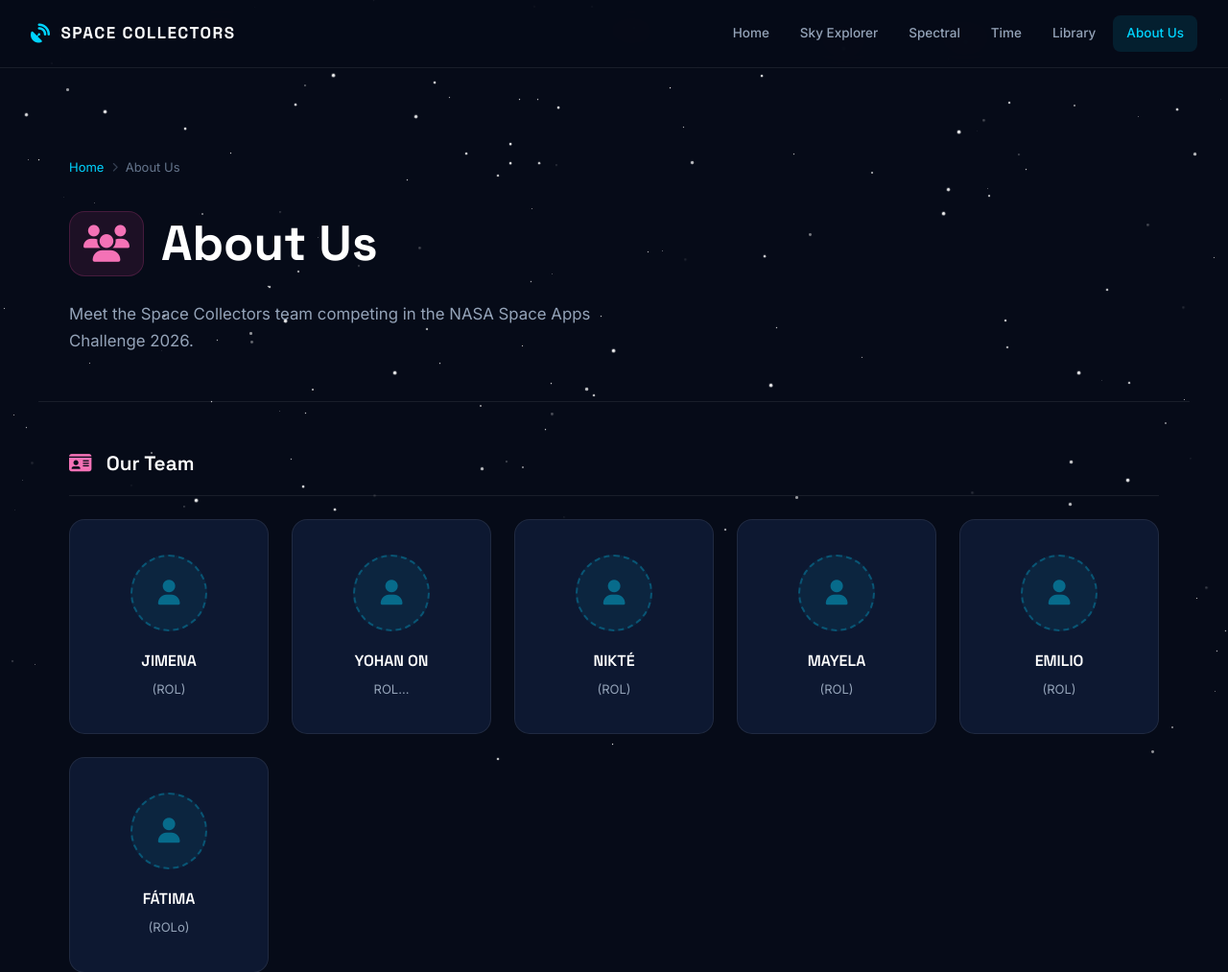
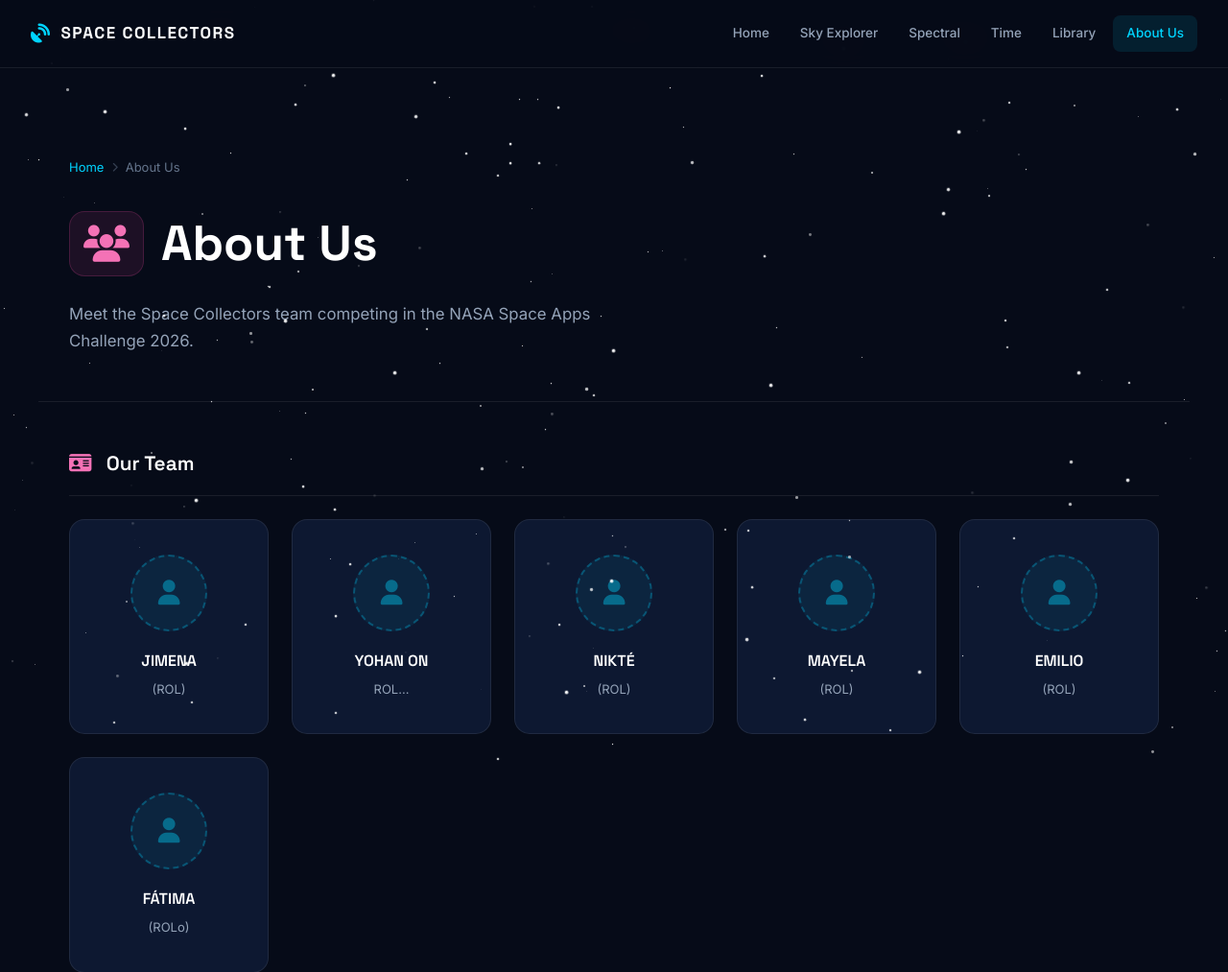
Before and after one commit to XanderCale3722/SPACECOLLECTORS3, a Flask app: page /about in a window 1280 px wide. Shown: the top 1013 px of the page at 96% size. Run offline with Flask 3, Linux system fonts and the light colour scheme.

Commit message:
Add styles for animated stars effect
Added CSS styles for animated stars background. PRUEBA DE MANEJO Z-INDEX CON 5

```diff
--- a/space_collectors/static/css/style.css
+++ b/space_collectors/static/css/style.css
@@ -102,7 +102,20 @@ body {
 }
 
 
-
+/* ============================================================
+   3. ESTRELLAS ANIMADAS
+   Las estrellas las cree con JavaScript (main.js)
+   ============================================================ */
+.fondo-estrellas {
+    position: fixed;        /* para que las estrellas nos e muevan aunque bajemos */
+    top: 0;
+    left: 0;
+    width: 100%;
+    height: 100%;
+    pointer-events: none;   /* Las estrellas no bloquean clics */
+    z-index: 5;
+    overflow: hidden;
+}
 
 /* Cada estrella individual */
 .estrella {
```
